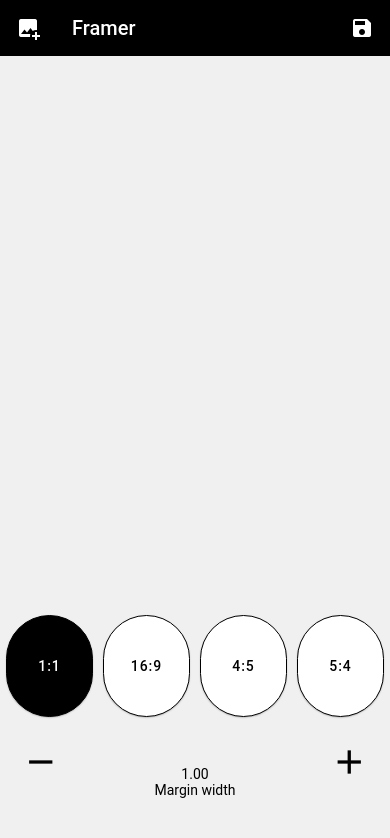
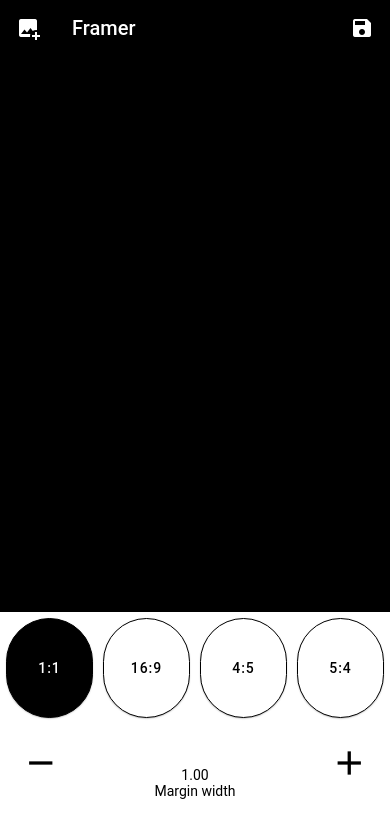
Before and after one commit to Alex-Ruzsicska/white-border, a React Native app: screen / in a window 390 px wide. Shown: the top 838 px of the page. Built offline with nearby package versions, Linux system fonts and the light colour scheme.

Commit message:
Improving style and changing frame color to white

```diff
--- a/src/Tools/Framer/Styles.js
+++ b/src/Tools/Framer/Styles.js
@@ -9,12 +9,14 @@ export default StyleSheet.create({
     },
     body: {
         flex: 7,
-        backgroundColor: '#f0f0f0',
-        padding: 5
+        // backgroundColor: '#f0f0f0',
+        backgroundColor: 'black',
+        padding: 10
     },
     footer: {
         flex: 3,
-        backgroundColor: '#f0f0f0',
+        // backgroundColor: '#f0f0f0',
+        backgroundColor: 'white',
         padding: 1
     },
     ratiosContainer: {
--- a/src/Tools/Framer/index.js
+++ b/src/Tools/Framer/index.js
@@ -2,7 +2,7 @@ import React, {useState, useEffect} from 'react';
 import Styles from './Styles';
 import { View } from 'react-native';
 import { Appbar, TextInput, ToggleButton, IconButton, Text, Button } from 'react-native-paper';
-import { CvImage, CvInvoke, Core } from 'react-native-opencv3';
+import { CvImage, CvInvoke, Core, CvScalar } from 'react-native-opencv3';
 import { launchImageLibrary } from 'react-native-image-picker';
 
 
@@ -54,7 +54,7 @@ const Framer = () =>{
   ];
 
   const imageComponent = image.uri? (
-    <CvInvoke func='copyMakeBorder' params={{"p1":"srcMat","p2":"dstMat", "p3": frame.top, "p4": frame.bottom, "p5": frame.left, "p6": frame.right, "p7": Core.BORDER_CONSTANT}}>
+    <CvInvoke func='copyMakeBorder' params={{"p1":"srcMat","p2":"dstMat", "p3": frame.top, "p4": frame.bottom, "p5": frame.left, "p6": frame.right, "p7": Core.BORDER_CONSTANT, "p8": new CvScalar(255,255,255)}}>
           <CvImage
             source={image}
             key={Date.now()}
@@ -95,8 +95,9 @@ const Framer = () =>{
       <View style={Styles.footer}>
         <View style={Styles.ratiosContainer}>
           {
-            ratios.map((r)=>(
+            ratios.map((r, index)=>(
               <Button
+                key={index}
                 mode="contained"
                 color= {ratio == r.value? "black":"white"}
                 style={Styles.ratioButton}
```
